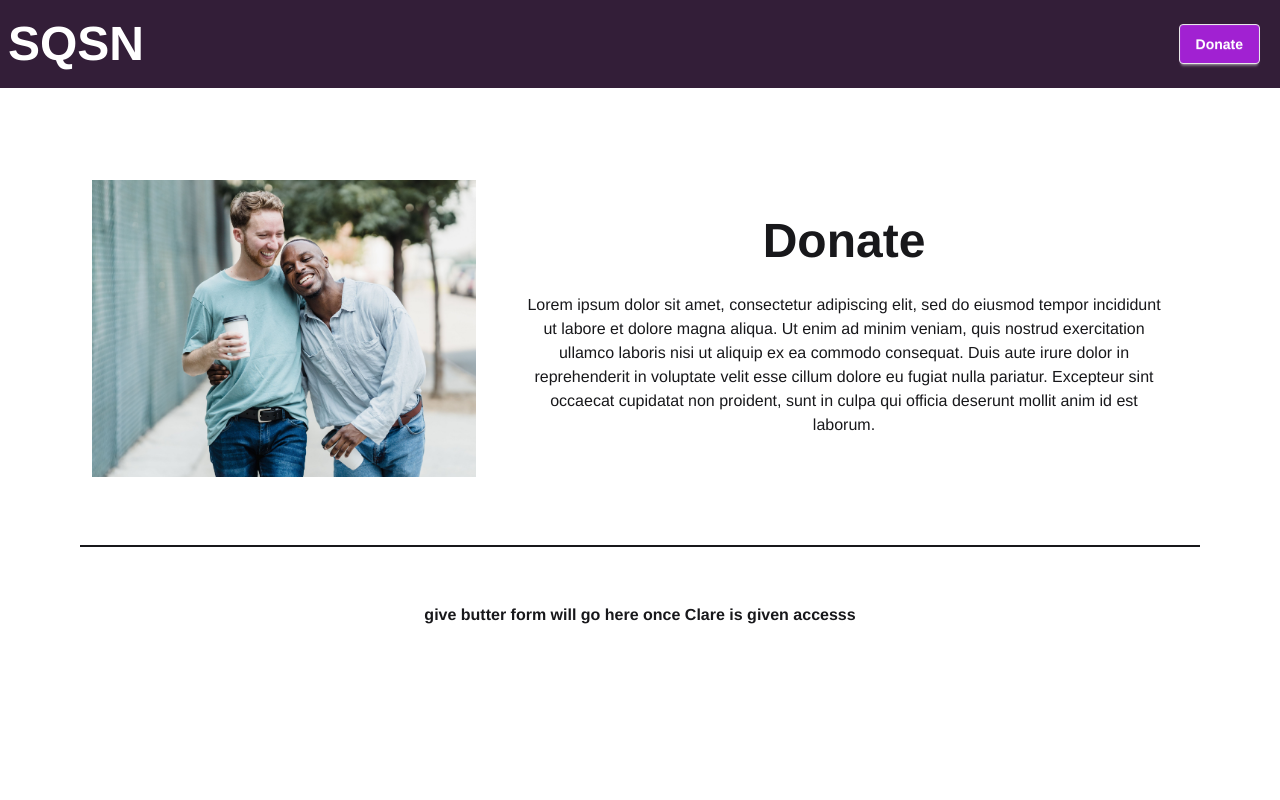
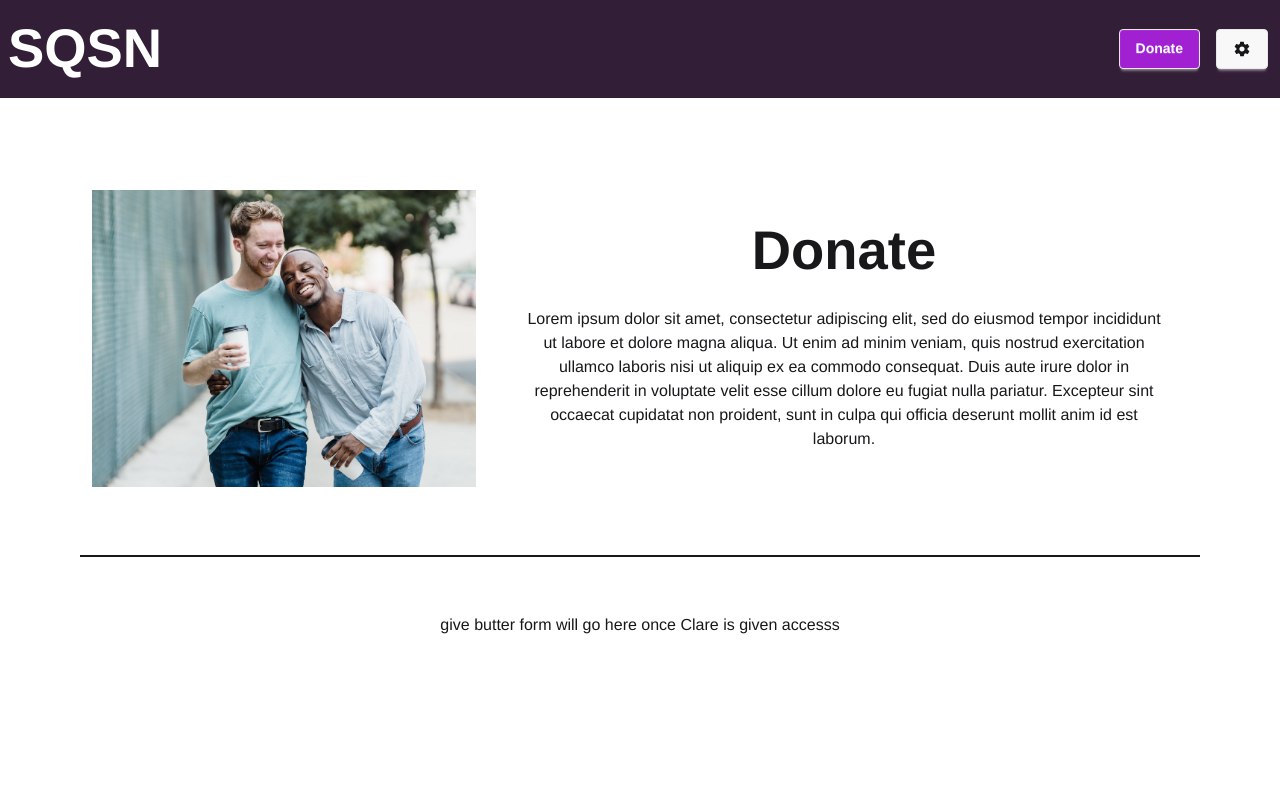
Before and after one commit to Seattle-Queer-Support-Network/seattle-queer-support-network.github.io, a Next.js app: page /donate in a window 1280 px wide. Shown: the top 800 px of the page. Built offline with nearby package versions, Linux system fonts and the light colour scheme.

Commit message:
adding theme changer

```diff
--- /dev/null
+++ b/app/ThemeToggle.tsx
@@ -0,0 +1,35 @@
+import { useTheme } from "next-themes";
+import { useEffect } from "react";
+import { IoMdSettings } from "react-icons/io";
+
+export function ThemeToggle() {
+  const themes = ["default", "OpenDyslexic"];
+  const { theme, setTheme } = useTheme();
+
+  useEffect(() => {}, [theme]);
+  return (
+    <div className="dropdown dropdown-end">
+      <div tabIndex={0} role="button" className="btn m-1">
+        <IoMdSettings className="text-lg p-0" />
+      </div>
+      <ul
+        tabIndex={-1}
+        className="dropdown-content menu bg-base-100 rounded-box z-1 w-52 p-2 shadow-sm"
+      >
+        {themes.map((themeName) => {
+          return (
+            <li key={themeName}>
+              <a
+                className="text-xs capitalize text-black
+"
+                onClick={() => setTheme(themeName)}
+              >
+                {themeName} {theme == themeName ? "✓" : null}
+              </a>
+            </li>
+          );
+        })}
+      </ul>
+    </div>
+  );
+}
--- a/app/about/page.tsx
+++ b/app/about/page.tsx
@@ -1,4 +1,10 @@
 import websiteData from "../ui/websiteData";
+import type { Metadata } from "next";
+
+export const metadata: Metadata = {
+  title: "About Seattle Queer Support Network",
+  description: "",
+};
 
 export default function Page() {
   const adminData = websiteData.adminData;
@@ -96,7 +102,7 @@ export default function Page() {
                   src={admin.image}
                   className=" mb-3 object-scale-down max-w-3xs p-3 "
                 />
-                <h1 className="mb-3">{admin.name}</h1>
+                <p className="mb-3">{admin.name}</p>
               </div>
             );
           })}
--- a/app/donate/page.tsx
+++ b/app/donate/page.tsx
@@ -32,7 +32,7 @@ export default function Page() {
       </div>
       <hr className="border border-custom m-10 w-full" />
       <div className="flex">
-        <h1>give butter form will go here once Clare is given accesss</h1>
+        <p>give butter form will go here once Clare is given accesss</p>
       </div>
     </>
   );
--- a/app/globals.css
+++ b/app/globals.css
@@ -2,13 +2,28 @@
 @plugin "daisyui"{
    themes: light --default
 }
+
+@tailwind base;
+@tailwind components;
+@tailwind untilities;
+
+@layer base{
+
 :root {
   --yellow: #d2a121;
   --teal: #21d2a1ff;
   --purple:#a121d2;
   --dark-purple:#331e38;
   --red:#ed254e;
+  --base-font:  Helvetica, Arial, sans-serif;
+  --base-h1-size: 3.4em
+}
 
+[data-theme='OpenDyslexic'] {
+    --base-font:  OpenDyslexic-Regular;
+      --base-h1-size: 2.4em
+
+}
 }
 
 form legend,
@@ -53,7 +68,7 @@ form input{
    color:white;
 }
 
- .dropdown-menu-item:active{
+ .dropdown-menu-item:active, li a:active{
    background-color:var(--purple) !important;
 }
 
@@ -62,10 +77,11 @@ form input{
  }
 
  h1 {
-  font-family: Helvetica, Arial, sans-serif;
+  font-family: var(--base-font);
   font-weight: bolder;
   line-height:1.5;
   letter-spacing: 1.3;
+  font-size: var(--base-h1-size);
  }
 
 .teal{
@@ -75,11 +91,12 @@ form input{
 
 body{
  background: var(--dark-purple);
-  font-family: Helvetica, Arial, sans-serif;
+  font-family: var(--base-font);
   background-color: white;
-    line-height:1.5;
+   line-height:1.5;
   letter-spacing: 1.3;
   text-align: left;
+
 }
 
 legend{
--- a/app/layout.tsx
+++ b/app/layout.tsx
@@ -3,6 +3,7 @@ import { JsonLD } from "./ui/JsonLD";
 import { Menu } from "./ui/Menu";
 import { FaInstagram, FaTiktok } from "react-icons/fa6";
 import websiteData from "./ui/websiteData";
+import { Providers } from "./providers";
 
 export default function RootLayout({
   children,
@@ -10,30 +11,25 @@ export default function RootLayout({
   children: React.ReactNode;
 }>) {
   return (
-    <html>
+    <html suppressHydrationWarning>
       <head>
         <JsonLD data={websiteData.jsonLD} />
         <meta name="viewport" content="width=device-width, initial-scale=1.0" />
       </head>
-
       <body className="min-w-sm max-w-xlg ">
+        <Providers>
           <Menu />
           <div className="grid">
             <div
               id="root"
-            className="hero-content flex-col justify-start
- justify-self-center
-  min-h-screen lg:pl-10 lg:pr-10 pt-10 m-10"
+              className="hero-content flex-col justify-start justify-self-center min-h-screen lg:pl-10 lg:pr-10 pt-10 m-10"
             >
               {children}
             </div>
           </div>
           <div className="footer">
             <p> Website by Clare Mason</p>
-          <div
-            className="  flex flex-row
-"
-          >
+            <div className="flex flex-row">
               <a className="icon" href="#">
                 <FaInstagram />
               </a>
@@ -42,6 +38,7 @@ export default function RootLayout({
               </a>
             </div>
           </div>
+        </Providers>
       </body>
     </html>
   );
--- /dev/null
+++ b/app/providers.tsx
@@ -0,0 +1,20 @@
+"use client";
+
+import { ThemeProvider as NextThemesProvider } from "next-themes";
+import type { ThemeProviderProps } from "next-themes";
+
+export function Providers({ children, ...props }: ThemeProviderProps) {
+  // React 19 / Next 16 fix: suppress the <script> tag warning by
+  // telling next-themes to use type="application/json" instead of
+  // type="text/javascript", which React won't try to execute
+  const scriptProps =
+    typeof window === "undefined"
+      ? undefined
+      : ({ type: "application/json" } as const);
+
+  return (
+    <NextThemesProvider {...props} scriptProps={scriptProps}>
+      {children}
+    </NextThemesProvider>
+  );
+}
--- a/app/ui/Menu.tsx
+++ b/app/ui/Menu.tsx
@@ -2,6 +2,7 @@
 import websiteData from "./websiteData";
 import { MenuItems, MoblieMenuItems } from "./MenuItems";
 import React from "react";
+import { ThemeToggle } from "../ThemeToggle";
 
 export function Menu() {
   const [showMoblieBar, setShowMoblieBar] = React.useState(false);
@@ -50,6 +51,7 @@ export function Menu() {
           <a className="  btn m-3 btn-custom " href="/donate">
             Donate
           </a>
+          <ThemeToggle />
         </div>
       </div>
       {showMoblieBar ? (
@@ -59,6 +61,7 @@ export function Menu() {
             <a className="btn m-3 btn-custom w-50" href="/donate">
               Donate
             </a>
+            <ThemeToggle />
           </div>
         </div>
       ) : null}
--- a/package.json
+++ b/package.json
@@ -7,6 +7,7 @@
   "dependencies": {
     "@tailwindcss/postcss": "^4.1.18",
     "daisyui": "^5.5.14",
+    "next-themes": "^0.4.6",
     "react": "^19.0.0",
     "react-dom": "^19.0.0",
     "react-icons": "^5.7.0",
```
Also changed, not shown: 1 other file (tests, documents, lock files or other folders). Lines whose indentation alone changed are shown as unchanged.
